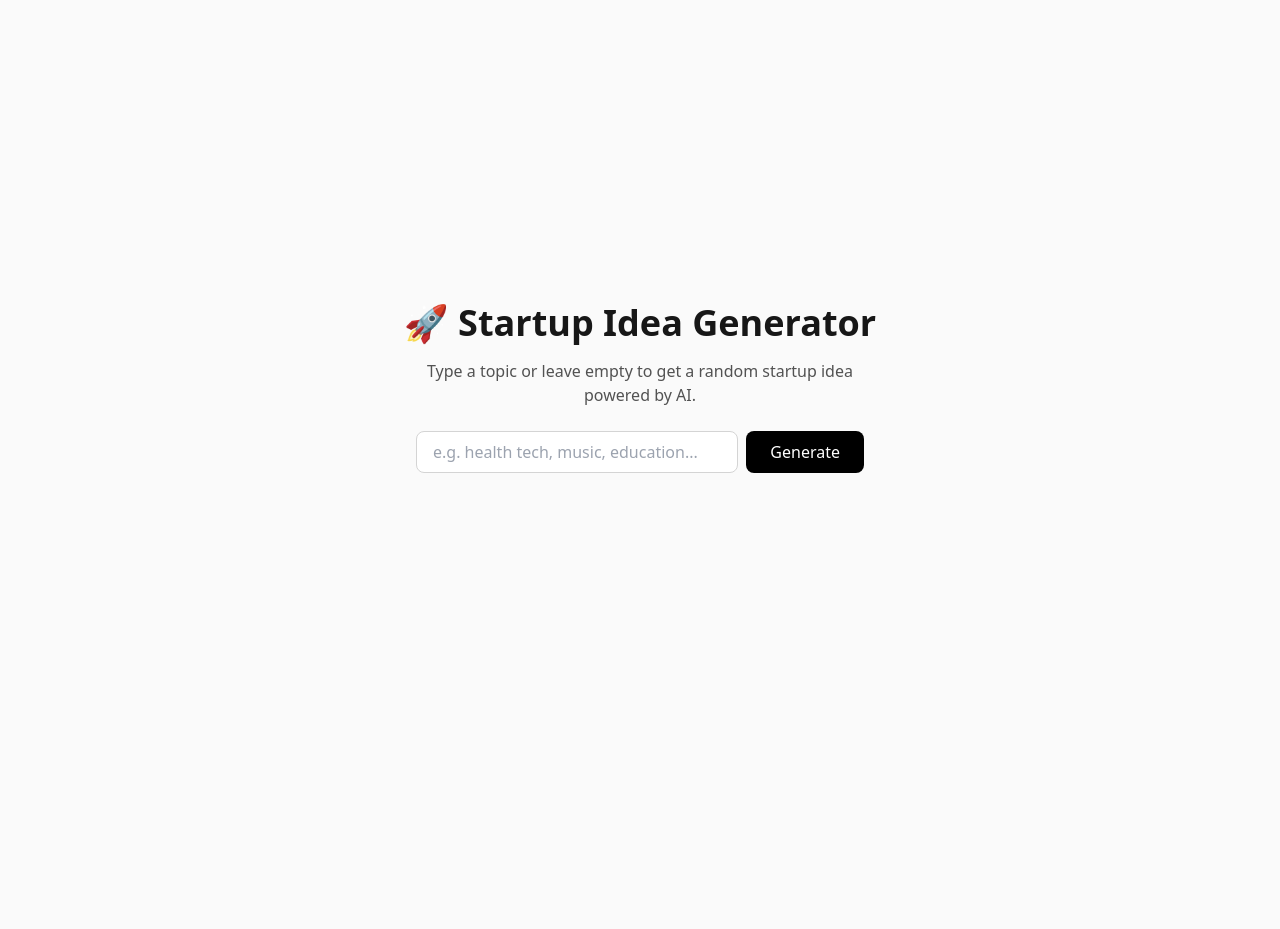
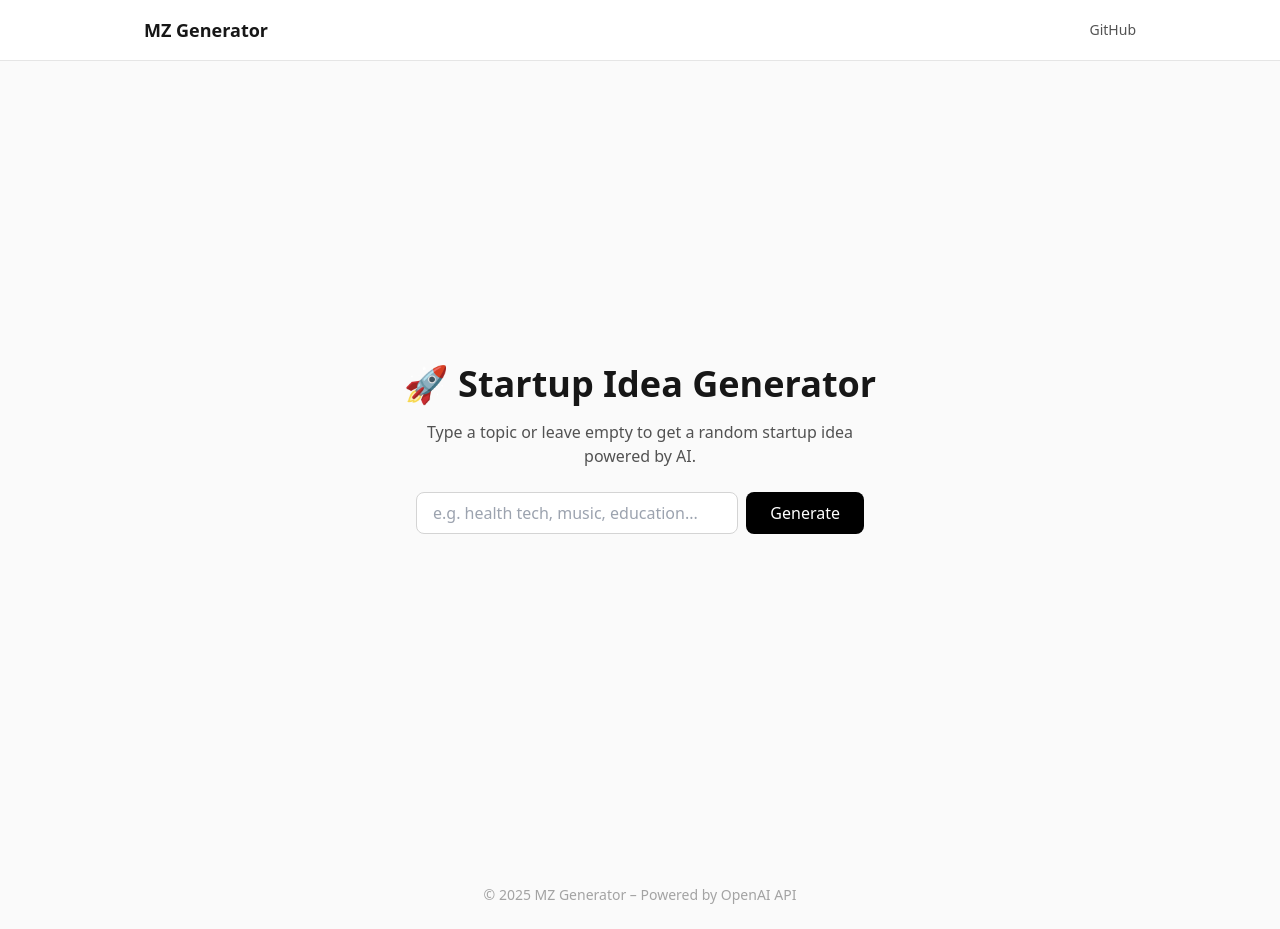
Before and after one commit to mehdi-zayani/mz-startup-generator, a Next.js app: page / in a window 1280 px wide. Before the commit the page ends 800 px from the top, so only its background shows below. Built offline with nearby package versions, Linux system fonts and the light colour scheme.

Commit message:
chore: add global layout, metadata and base Tailwind styling

```diff
--- a/src/app/layout.tsx
+++ b/src/app/layout.tsx
@@ -2,15 +2,31 @@ import type { Metadata } from "next";
 import "../styles/globals.css";
 
 export const metadata: Metadata = {
-  title: "Startup Idea Generator",
-  description: "Generate unique startup ideas instantly with AI.",
+  title: "MZ Startup Generator",
+  description: "Generate unique startup ideas powered by OpenAI. Built by Mehdi Zayani.",
+  icons: {
+    icon: "/favicon.ico",
+  },
 };
 
 export default function RootLayout({ children }: { children: React.ReactNode }) {
   return (
     <html lang="en">
-      <body className="bg-neutral-50 text-neutral-900 min-h-screen flex flex-col items-center justify-center">
-        {children}
+      <body className="bg-neutral-50 text-neutral-900 min-h-screen">
+        <header className="w-full py-4 border-b border-neutral-200 bg-white sticky top-0 z-10">
+          <div className="max-w-5xl mx-auto flex justify-between items-center px-4">
+            <h1 className="font-bold text-lg">MZ Generator</h1>
+            <nav className="text-sm text-neutral-600">
+              <a href="https://github.com" target="_blank" className="hover:text-black transition">
+                GitHub
+              </a>
+            </nav>
+          </div>
+        </header>
+        <main>{children}</main>
+        <footer className="text-center py-6 text-neutral-400 text-sm">
+          © {new Date().getFullYear()} MZ Generator – Powered by OpenAI API
+        </footer>
       </body>
     </html>
   );
--- a/src/styles/globals.css
+++ b/src/styles/globals.css
@@ -4,7 +4,24 @@
 
 html,
 body {
-  height: 100%;
+  padding: 0;
   margin: 0;
-  font-family: system-ui, sans-serif;
+  font-family: system-ui, -apple-system, "Segoe UI", Roboto, Helvetica, Arial, sans-serif;
 }
+
+* {
+  box-sizing: border-box;
+}
+
+/* Custom scrollbar */
+::-webkit-scrollbar {
+  width: 8px;
+  height: 8px;
+}
+::-webkit-scrollbar-thumb {
+  background-color: rgba(0, 0, 0, 0.2);
+  border-radius: 4px;
+}
+::-webkit-scrollbar-thumb:hover {
+  background-color: rgba(0, 0, 0, 0.4);
+}
```
